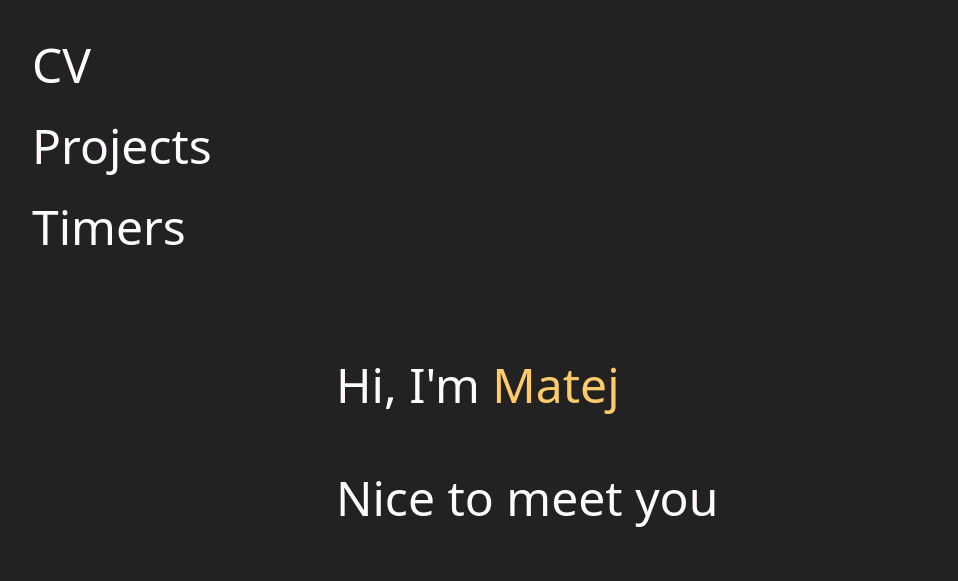
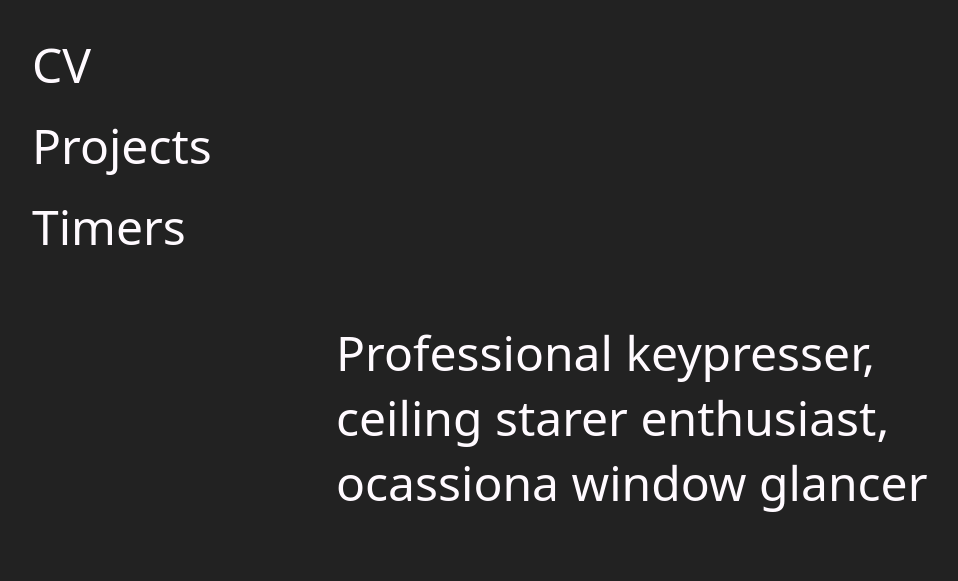
Before and after one commit to MatTim314/pers-web, an Astro site: page / in a window 1280 px wide. Shown: the top 581 px of the page, without its empty margins (0-958 px from the left). Built offline with nearby package versions, Linux system fonts and the light colour scheme; Astro itself is replaced by a stand-in of ours.

Commit message:
feat: introduction removed temporarily

```diff
--- a/src/components/Introduction.svelte
+++ b/src/components/Introduction.svelte
@@ -10,11 +10,12 @@
 </script>
 
 <div class="outer">
-<div class="first-line">
+<!-- <div class="first-line">
     Hi, I'm <span class="name">Matej</span>
   <span class="subtle italic">[mah-tey]</span>
 </div>
-  <p>Nice to meet you</p>
+  <p>Nice to meet you</p> -->
+  <p>Professional keypresser, ceiling starer enthusiast, ocassiona window glancer</p>
 </div>
 
 <style>
@@ -70,7 +71,7 @@
   }
   .outer {
     font-size: 3rem;
-    margin-top: 40vh;
+    margin-top: 30vh;
     margin-bottom: 40vh;
     width: 50%;
   }
```
